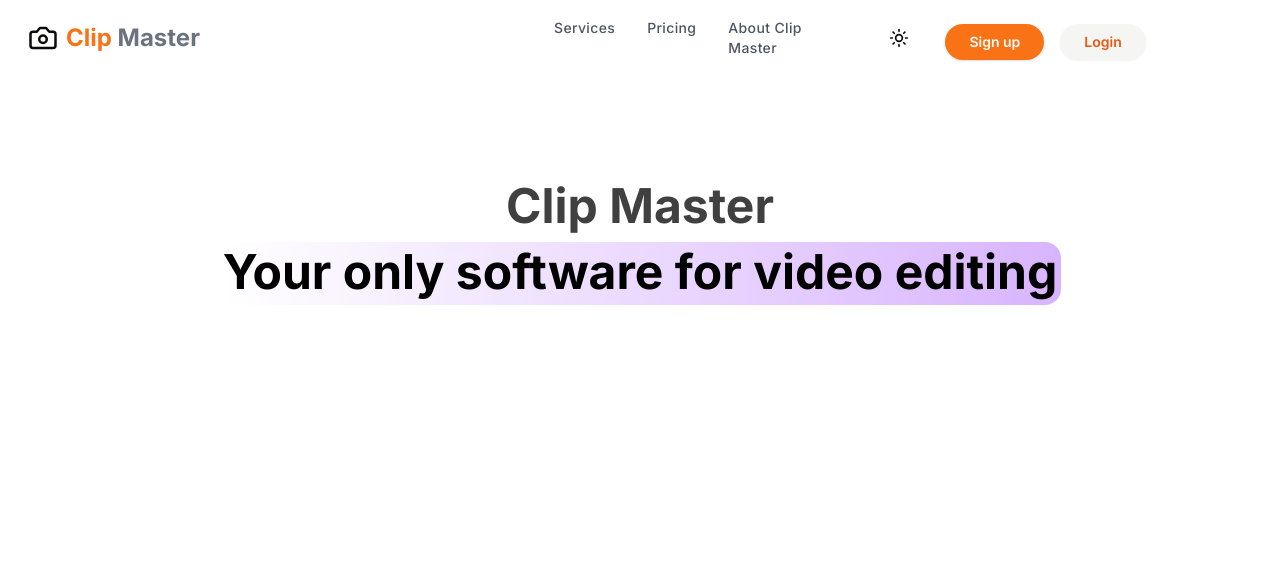
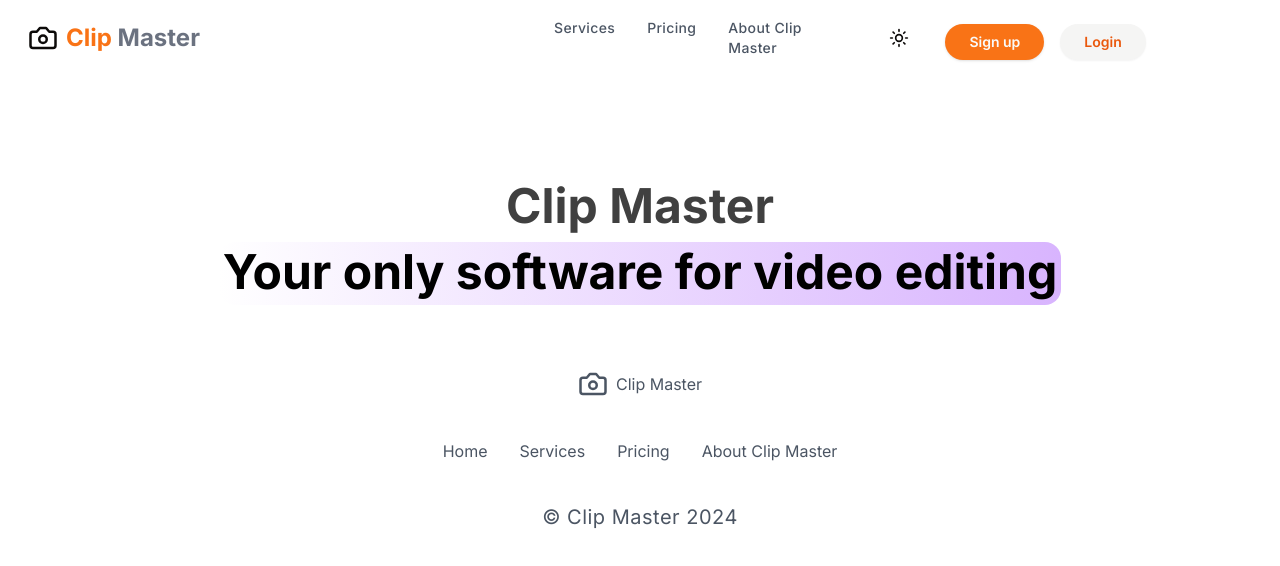
Before and after one commit to peterdinis/ClipMaster, a Next.js app: page / in a window 1280 px wide. Shown: the top 566 px of the page. Built offline with nearby package versions, Linux system fonts and the light colour scheme.

Commit message:
scroll animation

```diff
--- a/app/_components/shared/Footer.tsx
+++ b/app/_components/shared/Footer.tsx
@@ -1,11 +1,18 @@
+"use client"
+
 import { Camera } from 'lucide-react';
-import { FC } from 'react';
+import { FC, useMemo } from 'react';
 import Link from 'next/link';
+import ScrollWrapper from './ScrollWrapper';
+import {motion} from "framer-motion";
+import getScrollAnimation from '@/app/_utils/getScrollAnimation';
 
 const Footer: FC = () => {
+    const scrollAnimation = useMemo(() => getScrollAnimation(), []);
+
     return (
-        <>
-            <footer className='w-full py-16 dark:bg-gray-900'>
+        <ScrollWrapper>
+            <motion.footer variants={scrollAnimation} className='w-full py-16 dark:bg-gray-900'>
                 <div className='md:px-12 lg:px-28'>
                     <div className='container m-auto space-y-6 text-gray-600 dark:text-gray-300'>
                         <div className='flex items-center justify-center space-x-2'>
@@ -44,8 +51,8 @@ const Footer: FC = () => {
                         </div>
                     </div>
                 </div>
-            </footer>
-        </>
+            </motion.footer>
+        </ScrollWrapper>
     );
 };
 
--- a/app/_components/shared/ScrollWrapper.tsx
+++ b/app/_components/shared/ScrollWrapper.tsx
@@ -5,7 +5,7 @@ import { FC, ReactNode } from "react";
 
 interface IScrollWrapperProps {
     children?: ReactNode;
-    className: string;
+    className?: string;
     props?: Record<string, unknown>;
 }
 
--- a/app/page.tsx
+++ b/app/page.tsx
@@ -1,10 +1,12 @@
 import { NextPage } from 'next';
 import HeroWrapper from './_components/hero/HeroWrapper';
+import Footer from './_components/shared/Footer';
 
 const Homepage: NextPage = () => {
     return (
         <>
             <HeroWrapper />
+            <Footer />
         </>
     );
 };
```
